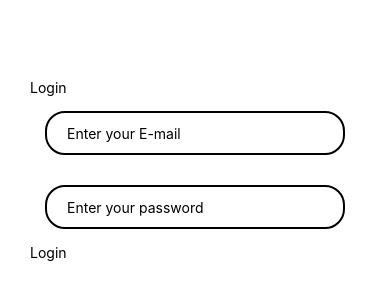
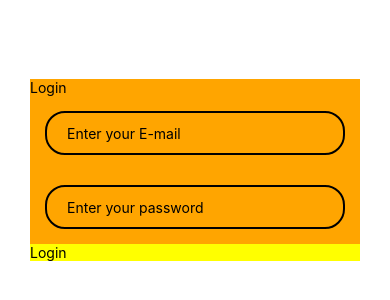
Before and after one commit to ambujvashistha/HopOn, a React Native app in the folder mobile-frontend/: screen / in a window 390 px wide. Shown: the part 252-552 px from the top of the page. Built offline with nearby package versions, Linux system fonts and the light colour scheme.

Commit message:
login card styling

```diff
--- a/mobile-frontend/src/components/Login.jsx
+++ b/mobile-frontend/src/components/Login.jsx
@@ -5,7 +5,7 @@ export default function Login() {
   const [email, setEmail] = useState("");
   const [password, setPassword] = useState("");
   return (
-    <View>
+    <View style={styles.container}>
       <Text>Login</Text>
       <TextInput
         style={styles.input}
@@ -17,7 +17,7 @@ export default function Login() {
         placeholder="Enter your password"
       ></TextInput>
 
-      <TouchableOpacity>
+      <TouchableOpacity style={styles.loginBtn}>
         <Text>Login</Text>
       </TouchableOpacity>
     </View>
@@ -25,6 +25,12 @@ export default function Login() {
 }
 
 const styles = {
+  loginBtn: {
+    backgroundColor: "yellow",
+  },
+  container: {
+    backgroundColor: "orange",
+  },
   input: {
     margin: 15,
     padding: 20,
```
